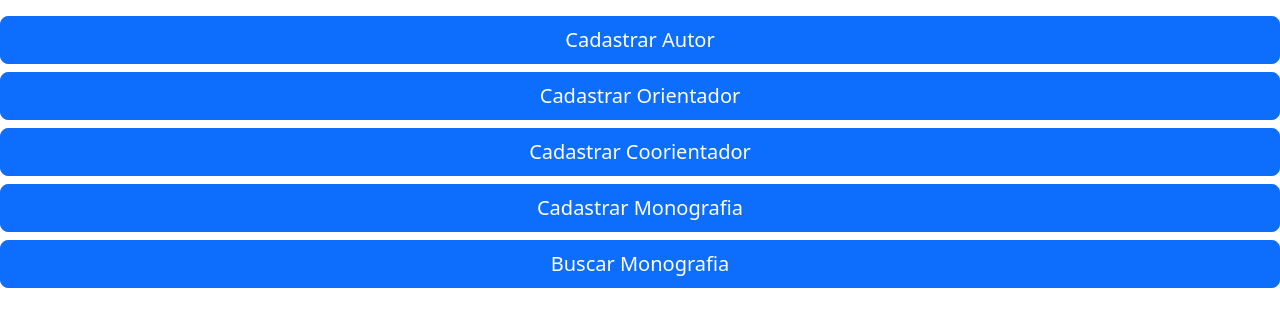
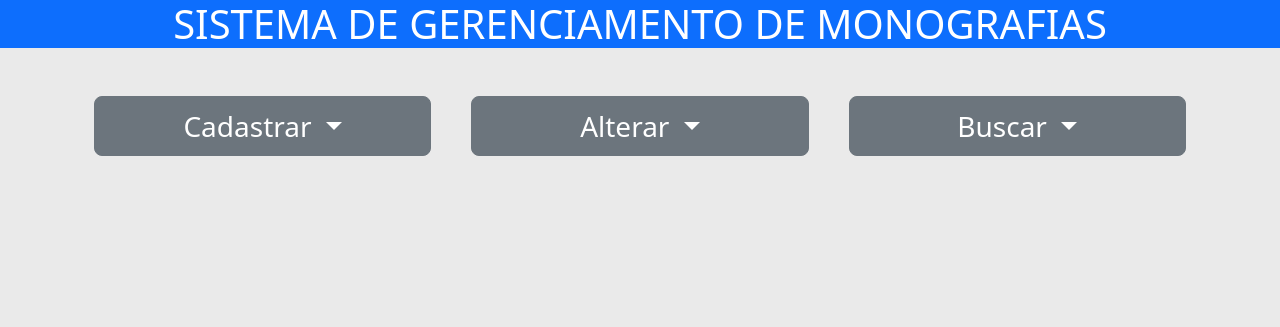
Before and after one commit to tiagosmarqs/sistema-monografia, a Django app: page / in a window 1280 px wide. Shown: the top 327 px of the page. Run offline with Django 4.2, Linux system fonts and the light colour scheme; some libraries are stand-ins or nearby versions.

Commit message:
atualização da página home

```diff
--- a/templates/home.html
+++ b/templates/home.html
@@ -6,13 +6,45 @@
 
 {% block content %}
 
+<h1 class="bg-primary fw-light text-uppercase text-white text-center">Sistema de Gerenciamento de Monografias</h1>
 
-<div class="d-grid gap-2 mt-3 mb-3">
-    <a href="/autor/" class="btn btn-primary btn-lg" tabindex="-1" role="button" aria-disabled="true">Cadastrar Autor</a>
-    <a href="/orientador/" class="btn btn-primary btn-lg" tabindex="-1" role="button" aria-disabled="true">Cadastrar Orientador</a>
-    <a href="/coorientador/" class="btn btn-primary btn-lg" tabindex="-1" role="button" aria-disabled="true">Cadastrar Coorientador</a>
-    <a href="/monografia/" class="btn btn-primary btn-lg" tabindex="-1" role="button" aria-disabled="true">Cadastrar Monografia</a>
-    <a href="/monografia/buscar" class="btn btn-primary btn-lg" tabindex="-1" role="button" aria-disabled="true">Buscar Monografia</a>
+<div class="row gap-3 mx-auto my-5 container">
+
+    <div class="btn-group col">
+        <button class="btn btn-secondary btn-lg dropdown-toggle fs-3" type="button" data-bs-toggle="dropdown" aria-expanded="false">
+          Cadastrar
+        </button>
+        <ul class="dropdown-menu fs-3">
+            <li><a class="dropdown-item" href="/autor/">Autor</a></li>
+            <li><a class="dropdown-item" href="/orientador/">Orientador</a></li>
+            <li><a class="dropdown-item" href="/coorientador/">Coorientador</a></li>
+            <li><a class="dropdown-item" href="/monografia/">Monografia</a></li>
+        </ul>
+    </div>
+
+    <div class="btn-group col">
+        <button class="btn btn-secondary btn-lg dropdown-toggle fs-3" type="button" data-bs-toggle="dropdown" aria-expanded="false">
+          Alterar
+        </button>
+        <ul class="dropdown-menu fs-3">
+            <li><a class="dropdown-item" href="#">Autor</a></li>
+            <li><a class="dropdown-item" href="#">Orientador</a></li>
+            <li><a class="dropdown-item" href="#">Coorientador</a></li>
+            <li><a class="dropdown-item" href="#">Monografia</a></li>
+        </ul>
+    </div>
+
+    <div class="btn-group col">
+        <button class="btn btn-secondary btn-lg dropdown-toggle fs-3" type="button" data-bs-toggle="dropdown" aria-expanded="false">
+          Buscar
+        </button>
+        <ul class="dropdown-menu fs-3">
+            <li><a class="dropdown-item" href="/monografia/buscar">Monografia</a></li>
+        </ul>
+    </div>
+
 </div>
 
+
+
 {% endblock %}
--- a/templates/index.html
+++ b/templates/index.html
@@ -8,7 +8,7 @@
     <title>{% block titulo %}{% endblock %}</title>
     <link rel="stylesheet" href= {% static "css/bootstrap.min.css" %}>
   </head>
-  <body>
+  <body style="background-color: #eaeaea;">
     {% block content %}
 
     {% endblock %}
```
